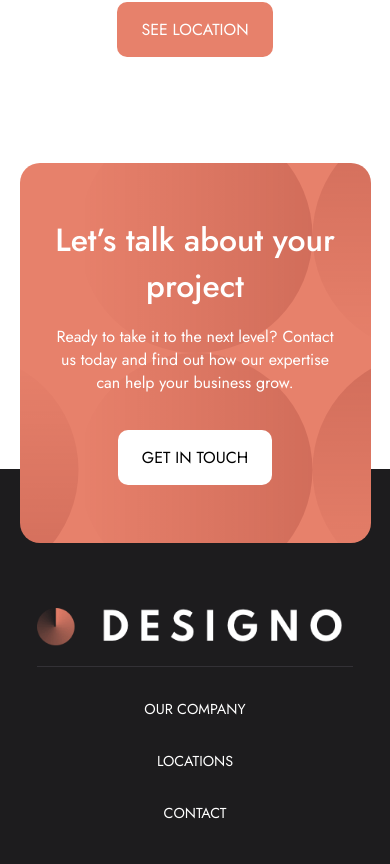
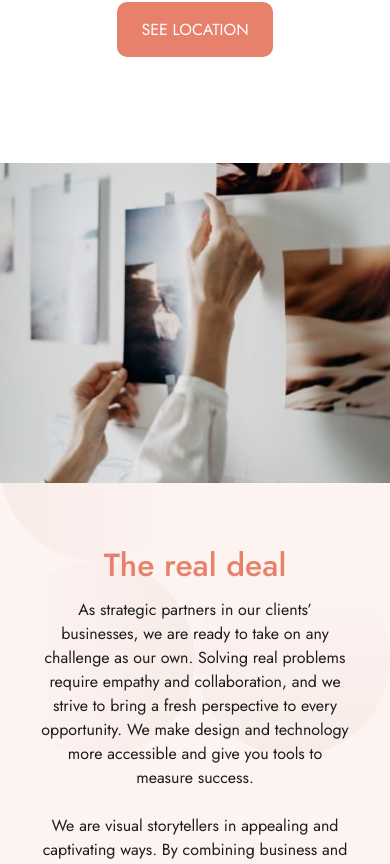
Before and after one commit to SJellen/designo, a Next.js app: page /about in a window 390 px wide. Shown: the part 2873-3737 px from the top of the page. Built offline with nearby package versions, Linux system fonts and the light colour scheme.

Commit message:
About/RealDeal complete and Mq's set

```diff
--- /dev/null
+++ b/components/About/RealDeal.js
@@ -0,0 +1,15 @@
+import styles from '../../styles/About/RealDeal.module.scss'
+
+export default function RealDeal() {
+
+    return (
+        <div className={styles.container}>
+            <div className={styles.textContainer}>
+                <h2>The real deal</h2>
+                <p>As strategic partners in our clients’ businesses, we are ready to take on any challenge as our own. Solving real problems require empathy and collaboration, and we strive to bring a fresh perspective to every opportunity. We make design and technology more accessible and give you tools to measure success.
+                <br/><br/>We are visual storytellers in appealing and captivating ways. By combining business and marketing strategies, we inspire audiences to take action and drive real results.</p>
+            </div>
+            <div className={styles.imgContainer}></div>
+        </div>
+    )
+}
--- a/components/About/Talent.js
+++ b/components/About/Talent.js
@@ -1,6 +1,6 @@
 import styles from '../../styles/About/Talent.module.scss'
 
-export default function About() {
+export default function Talent() {
 
     return (
         <div className={styles.container}>
--- a/pages/about.js
+++ b/pages/about.js
@@ -2,6 +2,7 @@ import styles from '../styles/About/About.module.scss'
 import Hero from '../components/About/Hero'
 import LocationNav from '../components/LocationNav'
 import Talent from '../components/About/Talent'
+import RealDeal from '../components/About/RealDeal'
 
 export default function About() {
 
@@ -10,6 +11,7 @@ export default function About() {
             <Hero />
             <Talent />
             <LocationNav />
+            <RealDeal />
         </div>
     )
 }
--- /dev/null
+++ b/styles/About/RealDeal.module.scss
@@ -0,0 +1,103 @@
+@use '../variables' as V;
+
+.container {
+    width: 78%;
+    height: 640px;
+    border-radius: 15px;
+    margin: 10rem auto;
+    background-color: #FDf3F0;
+    background-image: url("../../public/assets/shared/desktop/bg-pattern-three-circles.svg");
+    background-repeat: no-repeat;
+    background-size: 50%;
+    background-position-y: bottom;
+    background-position-x: center;
+    color: V.$white;
+    display: flex;
+    justify-content: space-between;
+    align-items: center;
+    text-align: center;
+}
+
+.imgContainer {
+    width: 476px;
+    height: 100%;
+    background-color: V.$peach;
+    background-image: url("../../public/assets/about/desktop/image-real-deal.jpg");
+    border-top-right-radius: 15px;
+    border-bottom-right-radius: 15px;
+}
+
+.textContainer {
+    width: 50%;
+    height: auto;
+    padding: 0 7.5%;
+    text-align: left;
+    h2 {
+        font-size: 2.5rem;
+        font-weight: 500;
+        color: V.$peach;
+    }
+    p {
+        line-height: 1.5;
+        margin-top: -1rem;
+        color: V.$black;
+    }
+}
+
+@media only screen and (max-width: 1000px) {
+    .textContainer {
+        padding: 0 5%;
+    }
+}
+
+@media only screen and (max-width: 900px) {
+    .container {
+        width: 90%;
+        flex-direction: column-reverse;
+        height: auto;
+        background-size: 100%;
+        background-position-y: center;
+        background-position-x: left;
+    }
+
+    .imgContainer {
+        width: 100%;
+        height: 320px;
+        background-image: url("../../public/assets/about/tablet/image-real-deal.jpg");
+        border-top-right-radius: 15px;
+        border-top-left-radius: 15px;
+        border-bottom-right-radius: 0;
+        border-bottom-left-radius: 0;
+        background-repeat: no-repeat;
+        background-size: cover;
+    }
+
+    .textContainer {
+        width: 100%;
+        padding: 0 0 2.5rem 0;
+        text-align: center;
+        width: 80%;
+        margin: 0 auto;
+
+    }
+}
+
+@media only screen and (max-width: 500px) {
+    .container {
+        width: 100%;
+        margin: 0 auto 5rem auto;
+        border-radius: 0;
+    }
+    .imgContainer {
+        border-radius: 0;
+        background-image: url("../../public/assets/about/mobile/image-real-deal.jpg");
+        width: 100%;
+        background-size: cover;
+    }
+    .textContainer {
+        padding: 2rem 0;
+        h2 {
+            font-size: 2rem;
+        }
+    }
+}
```
